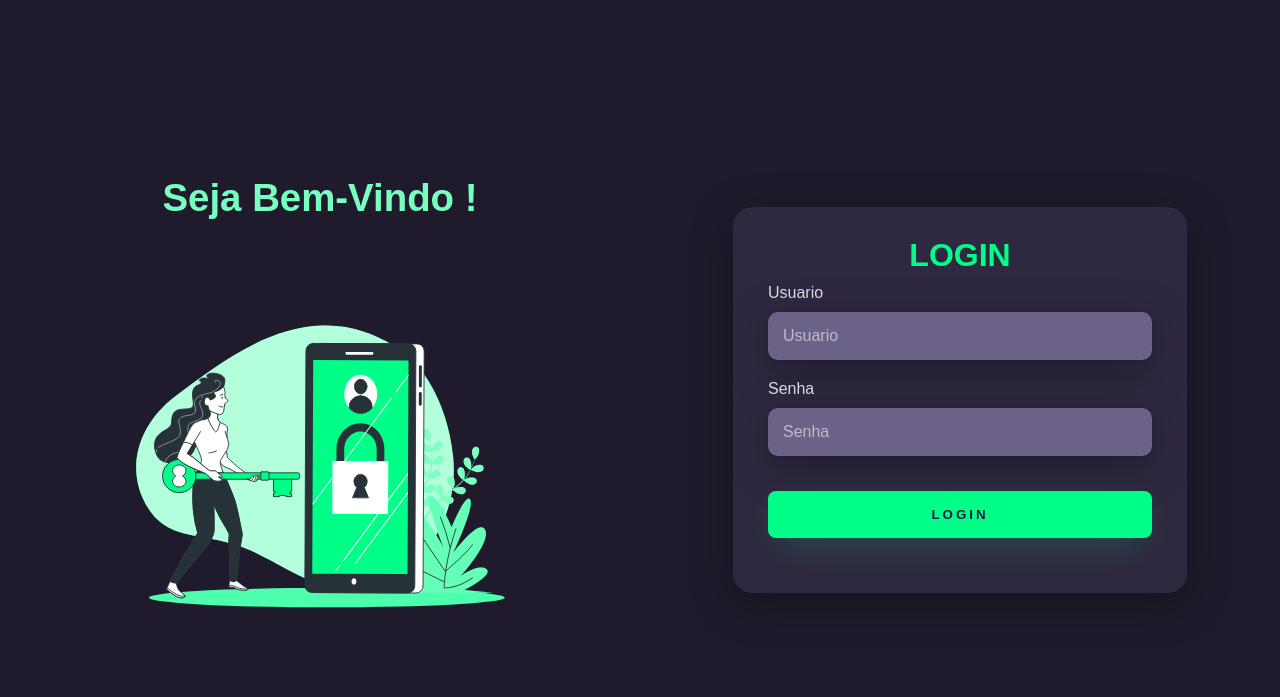
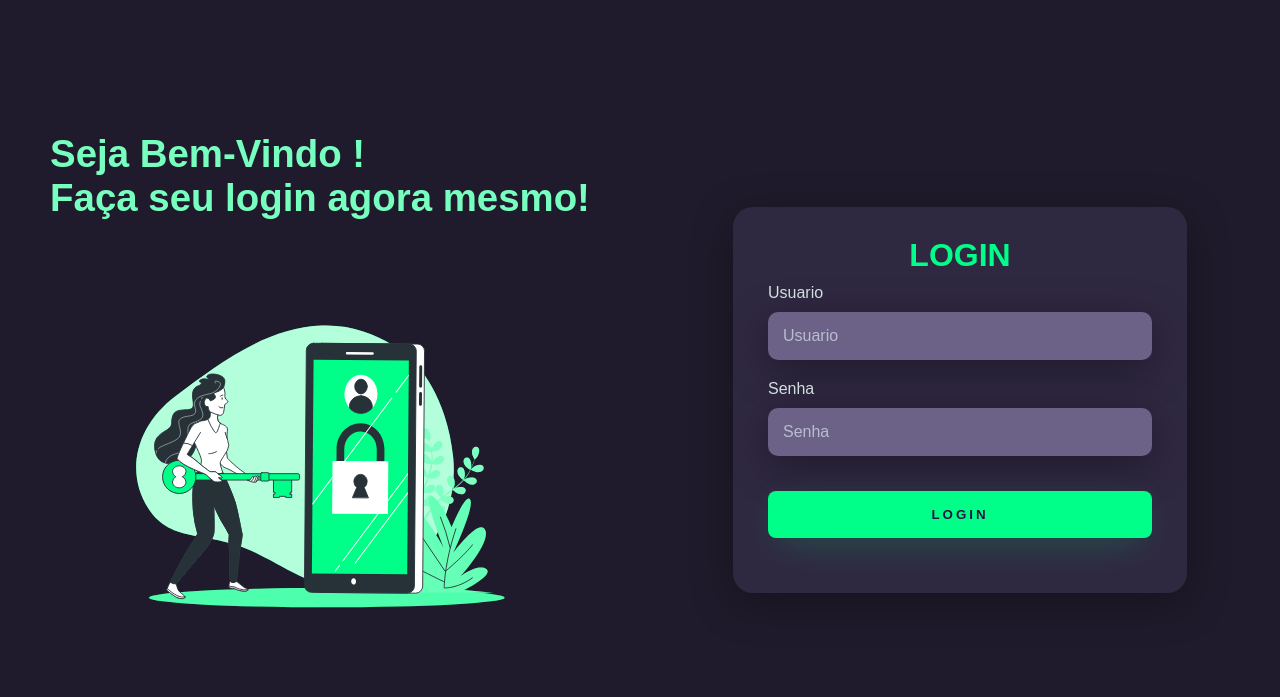
Before and after one commit to Filipi0/Tela-de-login, a plain HTML site: page index.html in a window 1280 px wide. Drawn offline with Linux system fonts and the light colour scheme.

Commit message:
Atualiza mensagem de boas-vindas na página de login

```diff
--- a/index.html
+++ b/index.html
@@ -11,7 +11,7 @@
 <body>
     <div class="main-login">
         <div class="left-login">
-            <h1><br>Seja Bem-Vindo !</h1>
+            <h1>Seja Bem-Vindo !<br>Faça seu login agora mesmo!</h1>
             <img src="cadeado.svg" class="left-login-image" alt="">
         </div>
         <div class="right-login">
```
